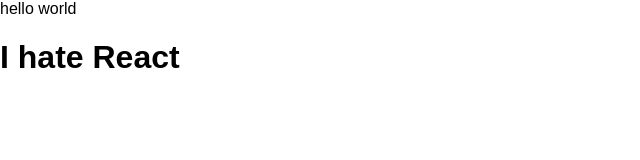
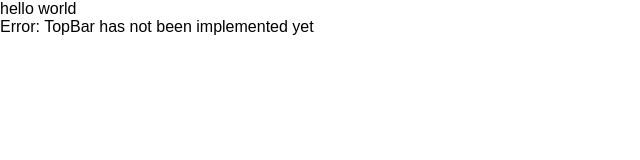
Before and after one commit to JamesZXie/LazyClient, a React app: page / in a window 1280 px wide. Shown: the whole page, without its empty margins (0-640 px from the left). Built offline with nearby package versions, Linux system fonts and the light colour scheme.

Commit message:
WIP Create TopBar
Skeleton of first component of LazyClient complete.

```diff
--- a/public/index.html
+++ b/public/index.html
@@ -17,6 +17,6 @@
   </head>
   <body>
     <div>hello world</div>
-    <div id="topBar" />
+    <div id="TopBar" />
   </body>
 </html>
--- a/src/components/topBar.js
+++ b/src/components/topBar.js
@@ -2,9 +2,16 @@
 import './styles/topBar.css';
 
 class TopBar extends Component {
+constructor(props){
+  super(props)
+  this.state={
+    userName: "default",
+  }
+}
+
   render() {
     return (
-      <h1>I hate React</h1>
+      <div>Error: TopBar has not been implemented yet</div>
     );
   }
 }
--- a/src/index.js
+++ b/src/index.js
@@ -1,9 +1,9 @@
 import React from 'react';
 import ReactDOM from 'react-dom';
-import TopBar from './components/topBar.js';
+import TopBar from './components/TopBar.js';
 import './index.css';
 
 ReactDOM.render(
   <TopBar/>,
-  document.getElementById('topBar')
+  document.getElementById('TopBar')
 );
```
